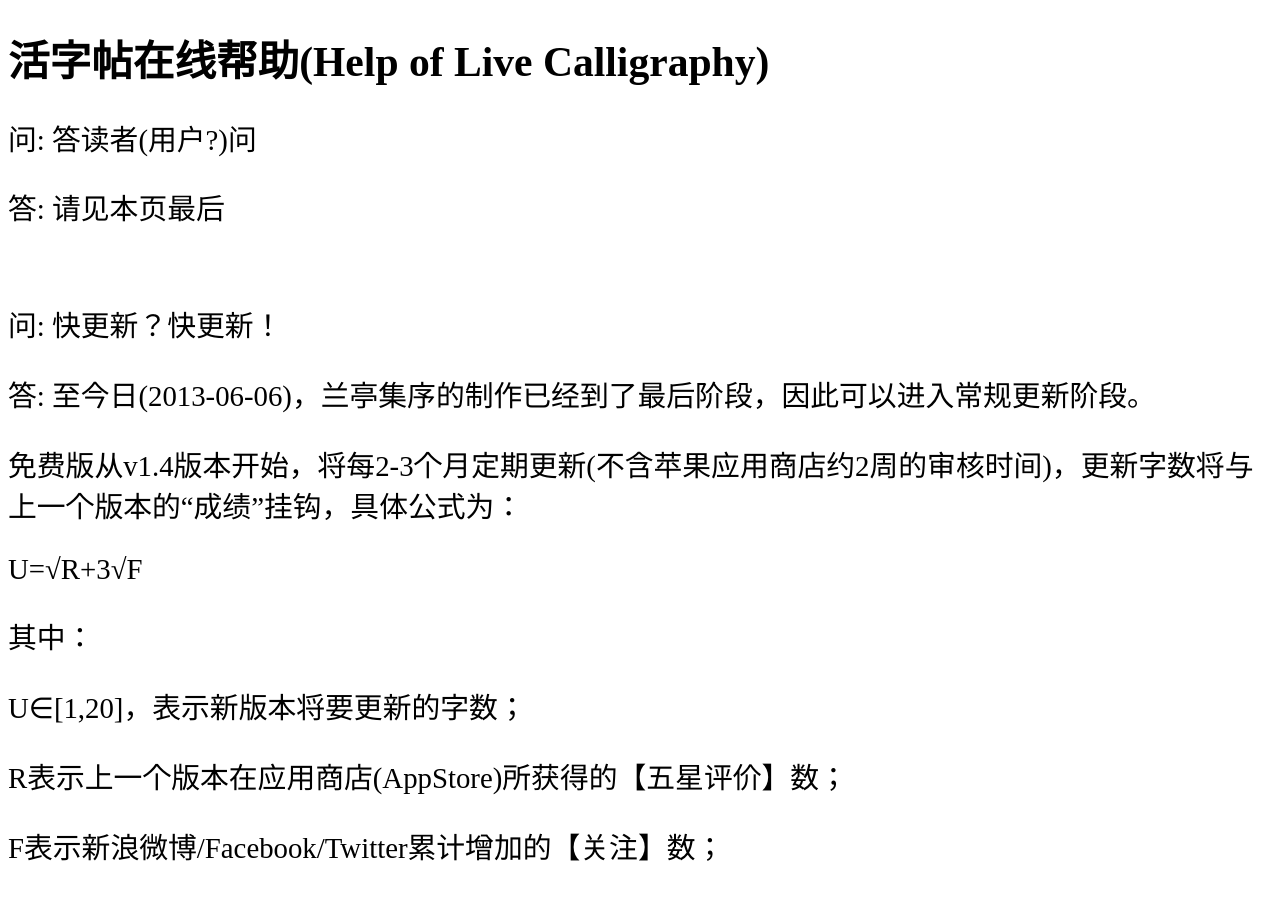
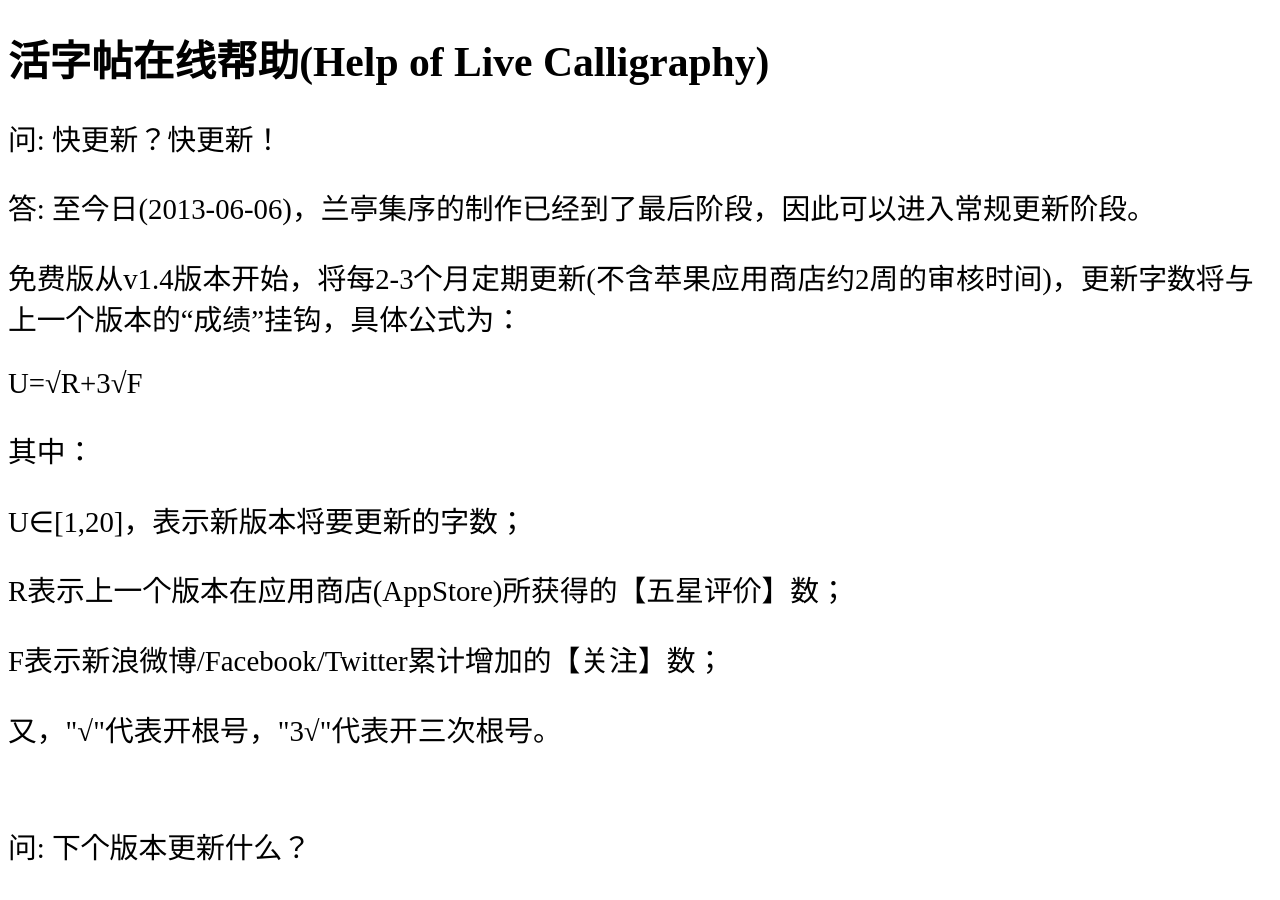
Before and after one commit to shengzhe/livecalligraphy, a Jekyll site: the page built from _posts/2012-08-31-LiveCalligraphyHelp.html, in a window 1280 px wide and 900 px high. Built offline with Jekyll 4.4.1, drawn with Linux system fonts in a browser that asks for light colours; Markdown is read by kramdown in place of the engine named in the settings.

Commit message:
Update 2012-08-31-LiveCalligraphyHelp.html

```diff
--- a/_posts/2012-08-31-LiveCalligraphyHelp.html
+++ b/_posts/2012-08-31-LiveCalligraphyHelp.html
@@ -3,9 +3,6 @@ layout: default
 title: 活字帖在线帮助(Help of Live Calligraphy)
 ---
 <h1>{{ page.title }}</h1>
-<p>问: 答读者(用户?)问</p>
-<p>答: 请见本页最后</p>
-<br/>
 <p>问: 快更新？快更新！</p>
 <p>答: 至今日(2013-06-06)，兰亭集序的制作已经到了最后阶段，因此可以进入常规更新阶段。</p>
 <p>    免费版从v1.4版本开始，将每2-3个月定期更新(不含苹果应用商店约2周的审核时间)，更新字数将与上一个版本的“成绩”挂钩，具体公式为：</p>
```
